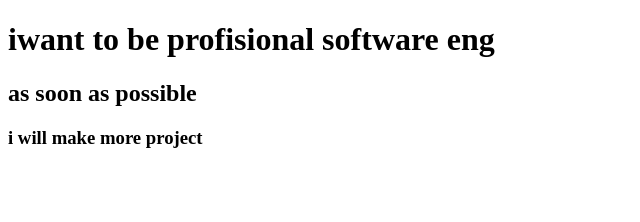
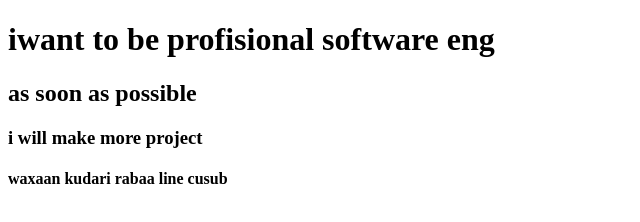
Before and after one commit to nasteeho23/test, a plain HTML site: page project index.html in a window 1280 px wide. Shown: the whole page, without its empty margins (0-640 px from the left). Drawn offline with Linux system fonts and the light colour scheme.

Commit message:
waxaam kusoodaray

```diff
--- a/project index.html
+++ b/project index.html
@@ -9,5 +9,7 @@
     <H1>iwant to be profisional software eng</H1>
     <H2> as soon as possible</H2>
     <H3> i will make more project</H3>
+
+    <h4> waxaan kudari rabaa line cusub</h4>
 </body>
 </html>
```
